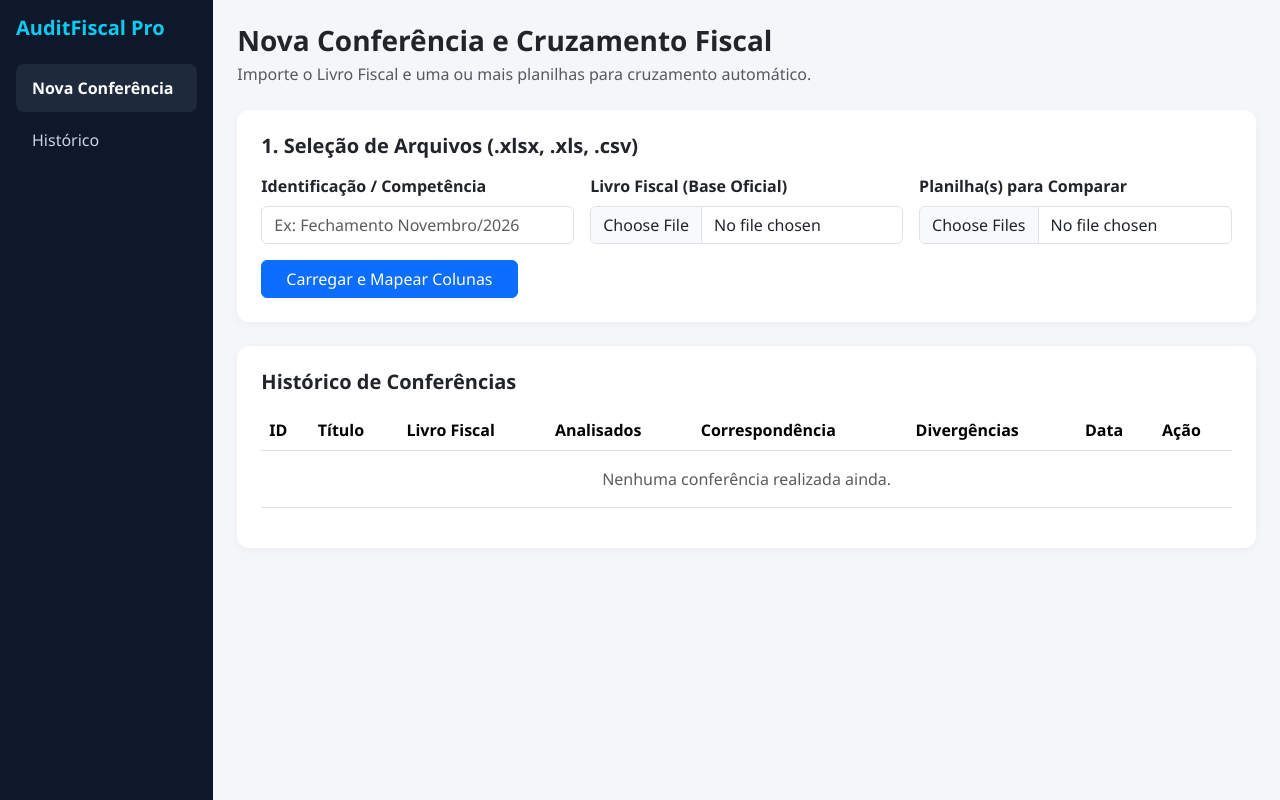
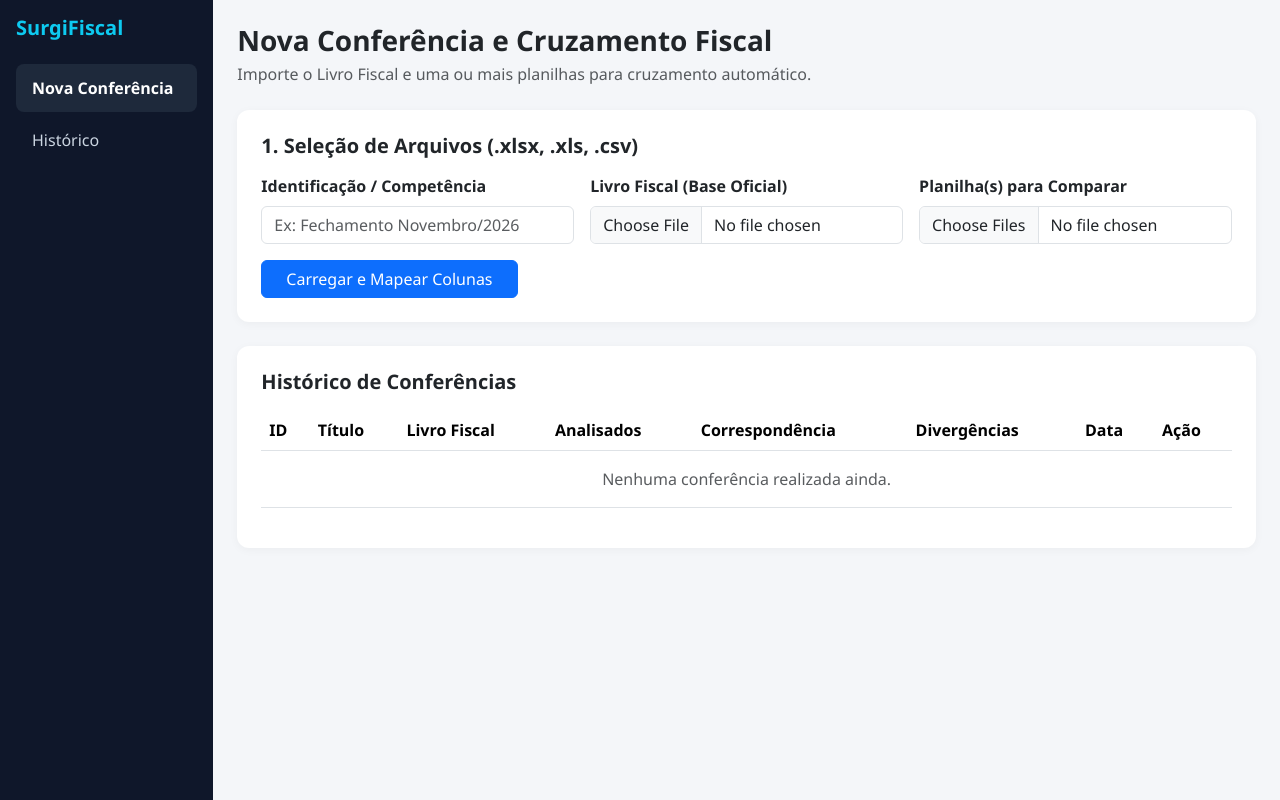
Before and after one commit to Mitsxz/conferencia-fiscal, a Flask app: page / in a window 1280 px wide. Run offline with Flask 3, Linux system fonts and the light colour scheme; data that the repository does not hold is empty.

Commit message:
Rename 'AuditFiscal Pro' to 'SurgiFiscal'

```diff
--- a/templates/index.html
+++ b/templates/index.html
@@ -17,7 +17,7 @@
 <div class="container-fluid">
     <div class="row">
         <nav class="col-md-2 sidebar p-3">
-            <h5 class="fw-bold mb-4 text-info">AuditFiscal Pro</h5>
+            <h5 class="fw-bold mb-4 text-info">SurgiFiscal</h5>
             <a href="/" class="active">Nova Conferência</a>
             <a href="#historico">Histórico</a>
         </nav>
```
